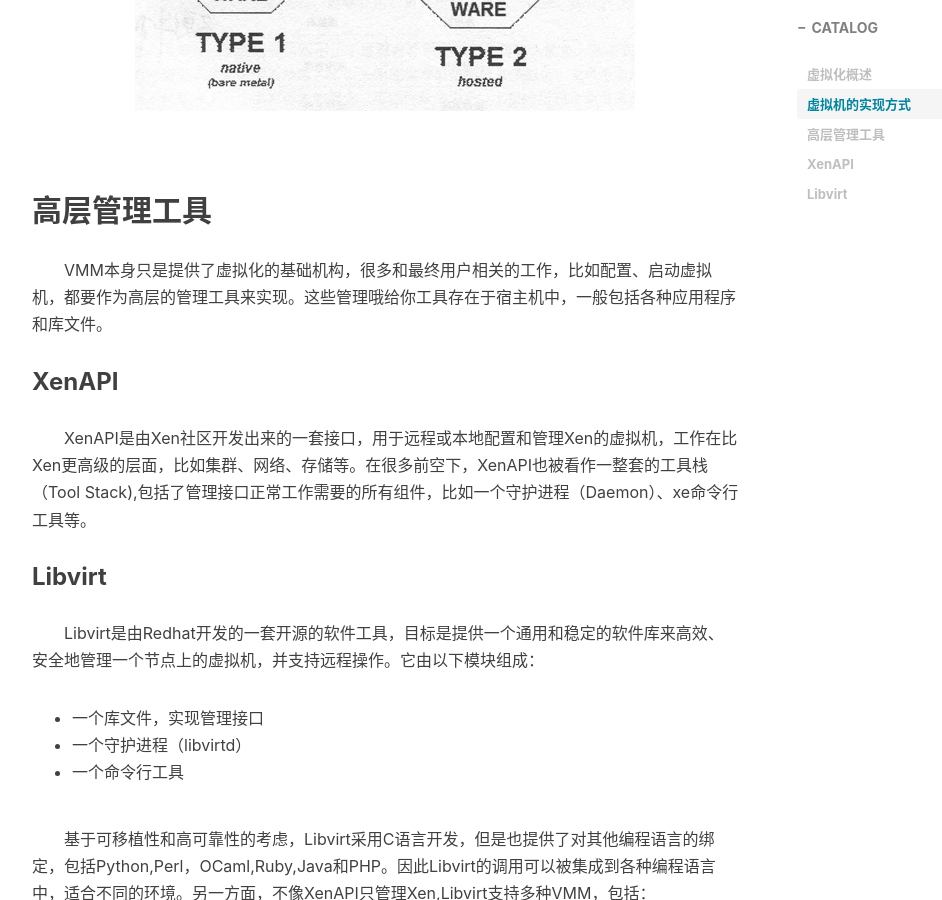
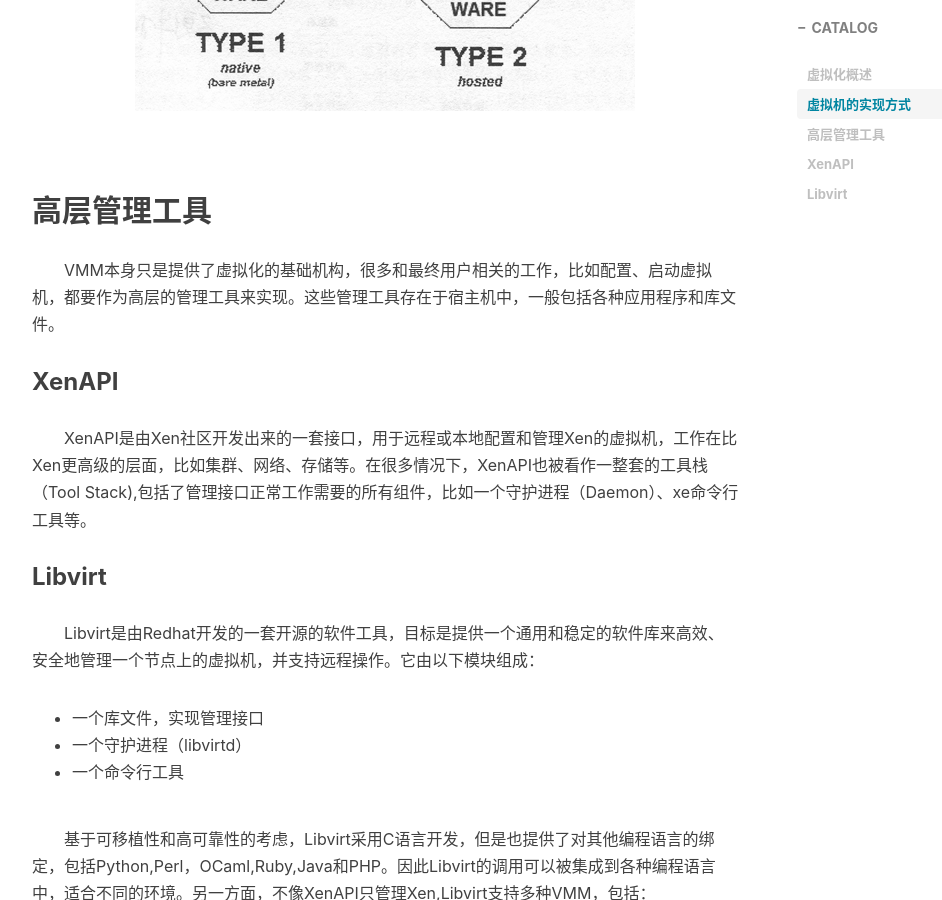
Before and after one commit to eatpotato/eatpotato.github.io, a Jekyll site: the page built from _posts/2015-12-24-virtualization.md, in a window 1280 px wide and 900 px high, scrolled down 1543 px. Shown: the whole window, without its empty margins (233-1175 px from the left). Built offline with Jekyll 4.4.1, drawn with Linux system fonts in a browser that asks for light colours; nearby versions of some CDN libraries; comment, search, counter and statistics services are not loaded.

Commit message:
update my blog

```diff
--- a/_posts/2015-12-24-virtualization.md
+++ b/_posts/2015-12-24-virtualization.md
@@ -31,11 +31,11 @@ tags:
 
 ## 高层管理工具
 
-&emsp;&emsp;VMM本身只是提供了虚拟化的基础机构，很多和最终用户相关的工作，比如配置、启动虚拟机，都要作为高层的管理工具来实现。这些管理哦给你工具存在于宿主机中，一般包括各种应用程序和库文件。
+&emsp;&emsp;VMM本身只是提供了虚拟化的基础机构，很多和最终用户相关的工作，比如配置、启动虚拟机，都要作为高层的管理工具来实现。这些管理工具存在于宿主机中，一般包括各种应用程序和库文件。
 
 ### XenAPI
 
-&emsp;&emsp;XenAPI是由Xen社区开发出来的一套接口，用于远程或本地配置和管理Xen的虚拟机，工作在比Xen更高级的层面，比如集群、网络、存储等。在很多前空下，XenAPI也被看作一整套的工具栈（Tool Stack),包括了管理接口正常工作需要的所有组件，比如一个守护进程（Daemon）、xe命令行工具等。
+&emsp;&emsp;XenAPI是由Xen社区开发出来的一套接口，用于远程或本地配置和管理Xen的虚拟机，工作在比Xen更高级的层面，比如集群、网络、存储等。在很多情况下，XenAPI也被看作一整套的工具栈（Tool Stack),包括了管理接口正常工作需要的所有组件，比如一个守护进程（Daemon）、xe命令行工具等。
 
 ### Libvirt
 
```
